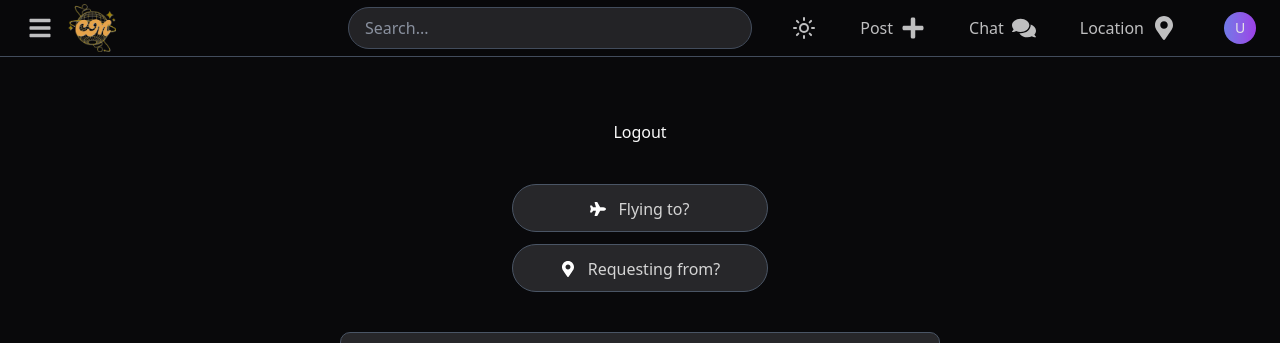
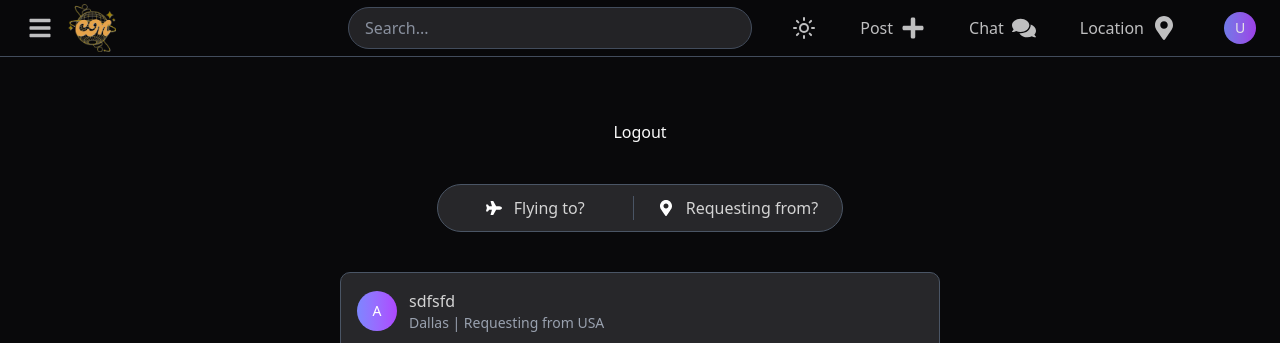
Before and after one commit to aymanhaque/Cross-Mart, a React (Vite) app in the folder frontEnd/: page /Home in a window 1280 px wide. Shown: the top 343 px of the page. Built offline with nearby package versions, Linux system fonts and the light colour scheme; sample sign-in values are in the browser's storage.

Commit message:
updated flying to/from

```diff
--- a/frontEnd/src/components/custom/flyingToRequestingFrom.tsx
+++ b/frontEnd/src/components/custom/flyingToRequestingFrom.tsx
@@ -1,172 +1,116 @@
-import { useState, useEffect, useRef } from 'react'
-import { FaPlane, FaSearch, FaMapMarkerAlt } from 'react-icons/fa'
+import { useState, useRef } from 'react'
+import { FaPlane, FaMapMarkerAlt } from 'react-icons/fa'
 
 const FlyingToRequestingFrom = () => {
   const [flyingToExpanded, setFlyingToExpanded] = useState(false)
   const [requestingFromExpanded, setRequestingFromExpanded] = useState(false)
   const [flyingToLocation, setFlyingToLocation] = useState('')
   const [requestingFromLocation, setRequestingFromLocation] = useState('')
-  const [formHeight, setFormHeight] = useState('48px')
-  const flyingToFormRef = useRef<HTMLFormElement>(null)
-  const requestingFromFormRef = useRef<HTMLFormElement>(null)
+  const flyingToInputRef = useRef<HTMLInputElement>(null)
+  const requestingFromInputRef = useRef<HTMLInputElement>(null)
 
-  // Measure and set the form height for smooth animation
-  useEffect(() => {
-    if (flyingToExpanded && flyingToFormRef.current) {
-      const height = flyingToFormRef.current.scrollHeight
-      setFormHeight(`${height}px`)
-    } else if (requestingFromExpanded && requestingFromFormRef.current) {
-      const height = requestingFromFormRef.current.scrollHeight
-      setFormHeight(`${height}px`)
-    } else {
-      setFormHeight('48px')
-    }
-  }, [flyingToExpanded, requestingFromExpanded])
+  const isExpanded = flyingToExpanded || requestingFromExpanded
 
-  const handleFlyingToClick = () => {
+  const handleFlyingToClick = (e: React.MouseEvent) => {
+    e.stopPropagation()
     if (!flyingToExpanded) {
       setFlyingToExpanded(true)
       setRequestingFromExpanded(false)
       setFlyingToLocation("")
+      setTimeout(() => flyingToInputRef.current?.focus(), 100)
+    } else {
+      setFlyingToExpanded(false)
     }
   }
 
-  const handleRequestingFromClick = () => {
+  const handleRequestingFromClick = (e: React.MouseEvent) => {
+    e.stopPropagation()
     if (!requestingFromExpanded) {
       setRequestingFromExpanded(true)
       setFlyingToExpanded(false)
       setRequestingFromLocation("")
+      setTimeout(() => requestingFromInputRef.current?.focus(), 100)
+    } else {
+      setRequestingFromExpanded(false)
     }
   }
 
-  const handleFlyingToChange = (e: React.ChangeEvent<HTMLInputElement>) => {
-    setFlyingToLocation(e.target.value)
-  }
-
-  const handleRequestingFromChange = (e: React.ChangeEvent<HTMLInputElement>) => {
-    setRequestingFromLocation(e.target.value)
-  }
-
-  const handleFlyingToSubmit = (e: React.FormEvent) => {
+  const handleFlyingToKeyDown = (e: React.KeyboardEvent<HTMLInputElement>) => {
+    if (e.key === 'Enter') {
       e.preventDefault()
-    // Handle flying to submission
       console.log('Flying to location submitted:', flyingToLocation)
       setFlyingToExpanded(false)
     }
+  }
 
-  const handleRequestingFromSubmit = (e: React.FormEvent) => {
+  const handleRequestingFromKeyDown = (e: React.KeyboardEvent<HTMLInputElement>) => {
+    if (e.key === 'Enter') {
       e.preventDefault()
-    // Handle requesting from submission
       console.log('Requesting from location submitted:', requestingFromLocation)
       setRequestingFromExpanded(false)
     }
+  }
+
+  const handleContainerClick = () => {
+    // Close any expanded state when clicking on the container (but not on buttons/inputs)
+    if (flyingToExpanded) setFlyingToExpanded(false)
+    if (requestingFromExpanded) setRequestingFromExpanded(false)
+  }
 
   return (
-    <div className="flex flex-col gap-3">
-      {/* Flying To Section */}
     <div
-        className={`relative ${flyingToExpanded ? 'w-96 md:w-112' : 'w-64'} bg-white dark:bg-zinc-800 rounded-3xl border border-gray-300 dark:border-gray-600 overflow-hidden transition-all duration-300 ease-in-out ${flyingToExpanded ? 'shadow-md animate-widthExpand' : ''}`}
-        style={{ height: flyingToExpanded ? formHeight : '48px' }}
+      className={`relative ${isExpanded ? 'w-96 md:w-112' : 'w-auto'} h-12 bg-white dark:bg-zinc-800 rounded-3xl border border-gray-300 dark:border-gray-600 overflow-hidden transition-all duration-300 ease-in-out ${isExpanded ? 'shadow-md' : ''}`}
+      onClick={handleContainerClick}
     >
-        {!flyingToExpanded ? (
-          // Collapsed state - show the "Flying to?" button
+      <div className="h-full flex items-center">
+        {/* Flying To Button/Input */}
         <div
-            className="h-12 flex items-center cursor-pointer hover:bg-gray-100 dark:hover:bg-zinc-700 transition-colors duration-200"
+          className={`h-full flex items-center px-6 gap-3 cursor-pointer ${!isExpanded || flyingToExpanded ? 'flex-1 px-12' : ''} ${requestingFromExpanded ? 'opacity-0 w-0 px-0' : ''} transition-all duration-300`}
           onClick={handleFlyingToClick}
         >
-            <div className="flex items-center justify-center w-full px-6 gap-3">
-              <FaPlane className="text-neutral-800 dark:text-white" size={16} />
+          <FaPlane className="text-neutral-800 dark:text-white flex-shrink-0" size={16} />
+          {!flyingToExpanded ? (
             <span className="text-neutral-800 dark:text-neutral-300 whitespace-nowrap font-medium">Flying to?</span>
-            </div>
-          </div>
           ) : (
-          // Expanded state - show input field with animation
-          <form ref={flyingToFormRef} onSubmit={handleFlyingToSubmit} className="p-5 animate-fadeIn animate-expandIn">
-            <div className="flex items-center gap-3 mb-3 mx-1 mt-4">
-              <FaPlane className="text-neutral-800 dark:text-white flex-shrink-0" size={16} />
-              <span className="text-neutral-800 dark:text-neutral-300 font-medium truncate">Enter destination</span>
-            </div>
-            <div className="flex gap-2 px-1">
             <input
+              ref={flyingToInputRef}
               type="text"
               value={flyingToLocation}
-                onChange={handleFlyingToChange}
-                placeholder="Where are you flying to?"
-                className="w-full px-5 py-2.5 bg-gray-100 dark:bg-zinc-700 border border-gray-300 dark:border-gray-600 rounded-full text-neutral-800 dark:text-neutral-300 placeholder-gray-400 focus:outline-none focus:border-indigo-400 focus:ring-1 focus:ring-indigo-400"
-                autoFocus
+              onChange={(e) => setFlyingToLocation(e.target.value)}
+              onKeyDown={handleFlyingToKeyDown}
+              onClick={(e) => e.stopPropagation()}
+              placeholder="Enter destination..."
+              className="w-full bg-transparent text-neutral-800 dark:text-neutral-300 placeholder-gray-400 dark:placeholder-gray-500 outline-none"
             />
-            </div>
-            <div className="flex justify-between mt-2 mx-2">
-              <button
-                type="button"
-                onClick={() => setFlyingToExpanded(false)}
-                className="text-gray-500 dark:text-gray-400 font-medium hover:text-indigo-400 dark:hover:text-indigo-400 transition-colors duration-200"
-              >
-                Cancel
-              </button>
-              <button
-                type="submit"
-                className="bg-indigo-500 hover:bg-indigo-600 text-white px-5 py-1.5 rounded-full flex items-center gap-2 transition-all duration-200 transform hover:scale-105"
-              >
-                <FaSearch size={12} />
-                <span>Search</span>
-              </button>
-            </div>
-          </form>
           )}
         </div>
 
-      {/* Requesting From Section */}
+        {/* Divider - only show when not expanded */}
+        {!isExpanded && (
+          <div className="h-6 w-px bg-gray-300 dark:bg-gray-600"></div>
+        )}
+
+        {/* Requesting From Button/Input */}
         <div
-        className={`relative ${requestingFromExpanded ? 'w-96 md:w-112' : 'w-64'} bg-white dark:bg-zinc-800 rounded-3xl border border-gray-300 dark:border-gray-600 overflow-hidden transition-all duration-300 ease-in-out ${requestingFromExpanded ? 'shadow-md animate-widthExpand' : ''}`}
-        style={{ height: requestingFromExpanded ? formHeight : '48px' }}
-      >
-        {!requestingFromExpanded ? (
-          // Collapsed state - show the "Requesting from?" button
-          <div
-            className="h-12 flex items-center cursor-pointer hover:bg-gray-100 dark:hover:bg-zinc-700 transition-colors duration-200"
+          className={`h-full flex items-center px-6 gap-3 cursor-pointer ${!isExpanded || requestingFromExpanded ? 'flex-1' : ''} ${flyingToExpanded ? 'opacity-0 w-0 px-0' : ''} transition-all duration-300`}
           onClick={handleRequestingFromClick}
         >
-            <div className="flex items-center justify-center w-full px-6 gap-3">
-              <FaMapMarkerAlt className="text-neutral-800 dark:text-white" size={16} />
+          <FaMapMarkerAlt className="text-neutral-800 dark:text-white flex-shrink-0" size={16} />
+          {!requestingFromExpanded ? (
             <span className="text-neutral-800 dark:text-neutral-300 whitespace-nowrap font-medium">Requesting from?</span>
-            </div>
-          </div>
           ) : (
-          // Expanded state - show input field with animation
-          <form ref={requestingFromFormRef} onSubmit={handleRequestingFromSubmit} className="p-5 animate-fadeIn animate-expandIn">
-            <div className="flex items-center gap-3 mb-3 mx-1 mt-4">
-              <FaMapMarkerAlt className="text-neutral-800 dark:text-white flex-shrink-0" size={16} />
-              <span className="text-neutral-800 dark:text-neutral-300 font-medium truncate">Enter location</span>
-            </div>
-            <div className="flex gap-2 px-1">
             <input
+              ref={requestingFromInputRef}
               type="text"
               value={requestingFromLocation}
-                onChange={handleRequestingFromChange}
-                placeholder="Where are you requesting from?"
-                className="w-full px-5 py-2.5 bg-gray-100 dark:bg-zinc-700 border border-gray-300 dark:border-gray-600 rounded-full text-neutral-800 dark:text-neutral-300 placeholder-gray-400 focus:outline-none focus:border-indigo-400 focus:ring-1 focus:ring-indigo-400"
-                autoFocus
+              onChange={(e) => setRequestingFromLocation(e.target.value)}
+              onKeyDown={handleRequestingFromKeyDown}
+              onClick={(e) => e.stopPropagation()}
+              placeholder="Enter location..."
+              className="w-full bg-transparent text-neutral-800 dark:text-neutral-300 placeholder-gray-400 dark:placeholder-gray-500 outline-none"
             />
+          )}
         </div>
-            <div className="flex justify-between mt-2 mx-2">
-              <button
-                type="button"
-                onClick={() => setRequestingFromExpanded(false)}
-                className="text-gray-500 dark:text-gray-400 font-medium hover:text-indigo-400 dark:hover:text-indigo-400 transition-colors duration-200"
-              >
-                Cancel
-              </button>
-              <button
-                type="submit"
-                className="bg-indigo-500 hover:bg-indigo-600 text-white px-5 py-1.5 rounded-full flex items-center gap-2 transition-all duration-200 transform hover:scale-105"
-              >
-                <FaSearch size={12} />
-                <span>Search</span>
-              </button>
-            </div>
-          </form>
-        )}
       </div>
     </div>
   )
```
Lines whose indentation alone changed are shown as unchanged.
